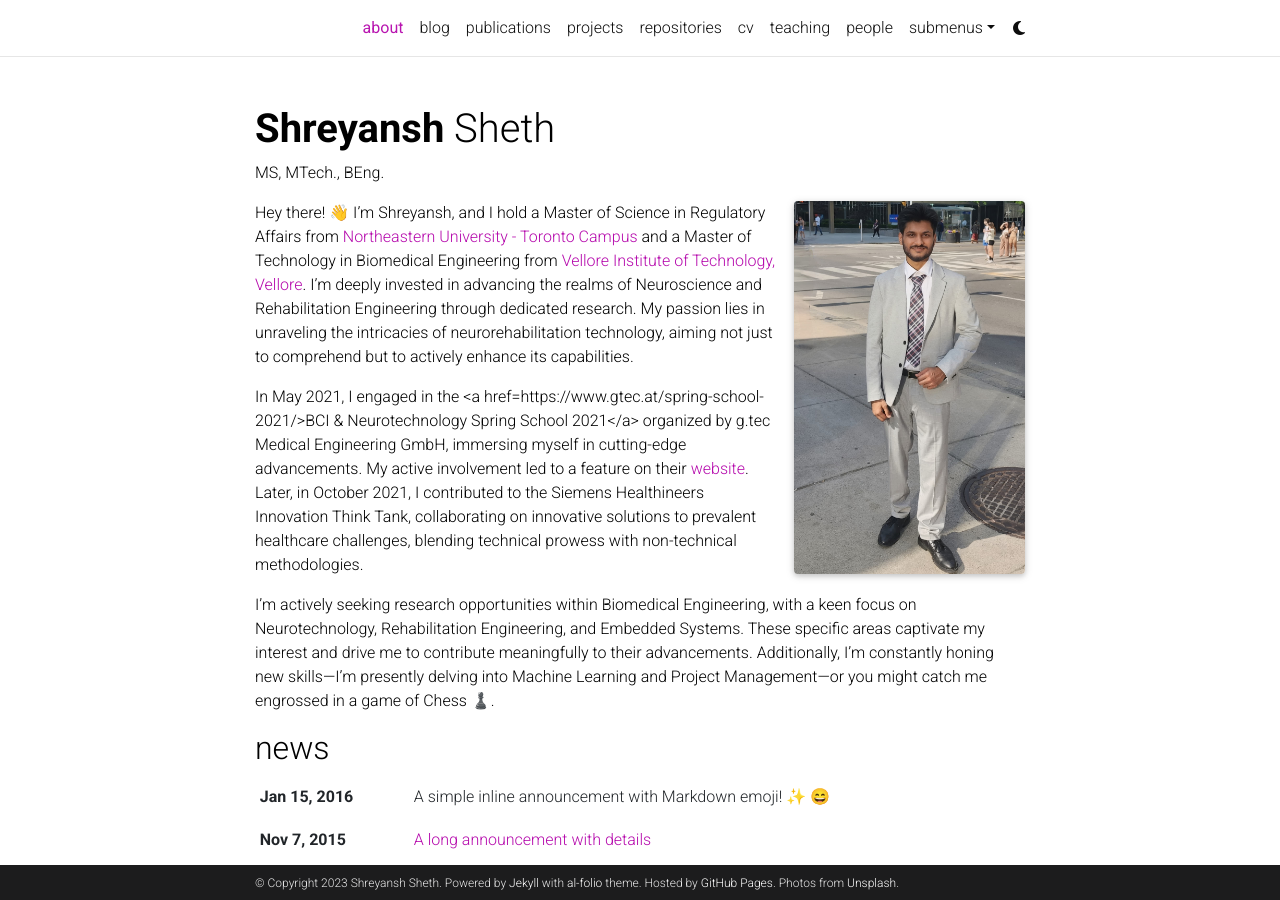
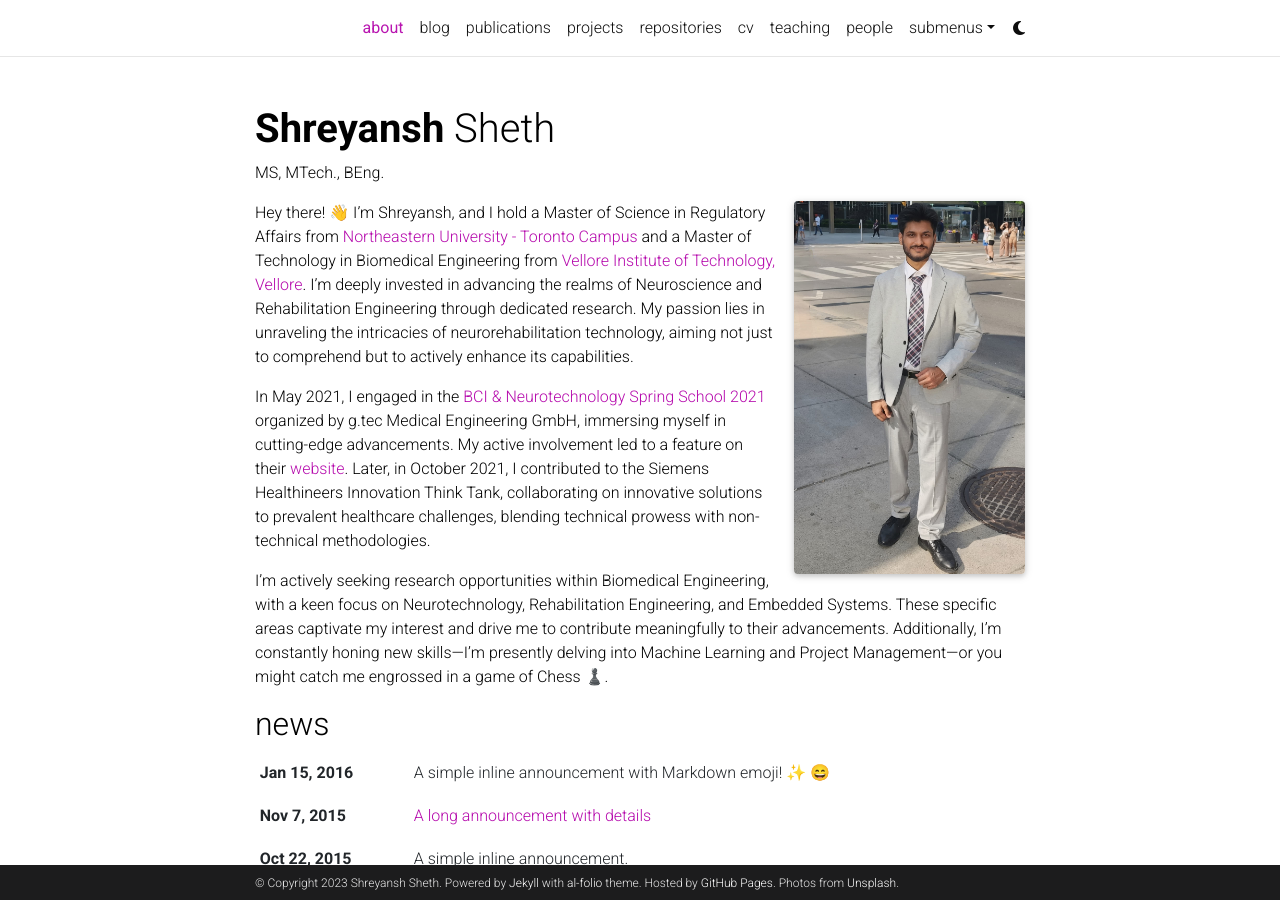
Before and after one commit to Shreyansh-5/Shreyansh-5.github.io, a Jekyll site: the page built from _pages/about.md, in a window 1280 px wide and 900 px high. Built offline with Jekyll 4.4.1, drawn with Linux system fonts in a browser that asks for light colours; full-size pictures stand in for the smaller copies a plugin makes; emoji names are drawn with the system emoji font; comment, search, counter and statistics services are not loaded; a style sheet for code colours, icons or effects is not loaded.

Commit message:
Update about.md

```diff
--- a/_pages/about.md
+++ b/_pages/about.md
@@ -24,6 +24,6 @@
 Hey there! 👋
 I'm Shreyansh, and I hold a Master of Science in Regulatory Affairs from <a href='https://cps.northeastern.edu/program/master-of-science-in-regulatory-affairs-toronto/'>Northeastern University - Toronto Campus</a> and a Master of Technology in Biomedical Engineering from <a href='https://vit.ac.in/schools/school-of-electronics-engineering'>Vellore Institute of Technology, Vellore</a>. I'm deeply invested in advancing the realms of Neuroscience and Rehabilitation Engineering through dedicated research. My passion lies in unraveling the intricacies of neurorehabilitation technology, aiming not just to comprehend but to actively enhance its capabilities.
 
-In May 2021, I engaged in the <a href=https://www.gtec.at/spring-school-2021/>BCI & Neurotechnology Spring School 2021</a> organized by g.tec Medical Engineering GmbH, immersing myself in cutting-edge advancements. My active involvement led to a feature on their <a href='https://www.gtec.at/quote/shreyansh-sheth/'>website</a>. Later, in October 2021, I contributed to the Siemens Healthineers Innovation Think Tank, collaborating on innovative solutions to prevalent healthcare challenges, blending technical prowess with non-technical methodologies.
+In May 2021, I engaged in the <a href='https://www.gtec.at/spring-school-2021/'>BCI & Neurotechnology Spring School 2021</a> organized by g.tec Medical Engineering GmbH, immersing myself in cutting-edge advancements. My active involvement led to a feature on their <a href='https://www.gtec.at/quote/shreyansh-sheth/'>website</a>. Later, in October 2021, I contributed to the Siemens Healthineers Innovation Think Tank, collaborating on innovative solutions to prevalent healthcare challenges, blending technical prowess with non-technical methodologies.
 
 I'm actively seeking research opportunities within Biomedical Engineering, with a keen focus on Neurotechnology, Rehabilitation Engineering, and Embedded Systems. These specific areas captivate my interest and drive me to contribute meaningfully to their advancements. Additionally, I'm constantly honing new skills—I'm presently delving into Machine Learning and Project Management—or you might catch me engrossed in a game of Chess ♟️.
```
